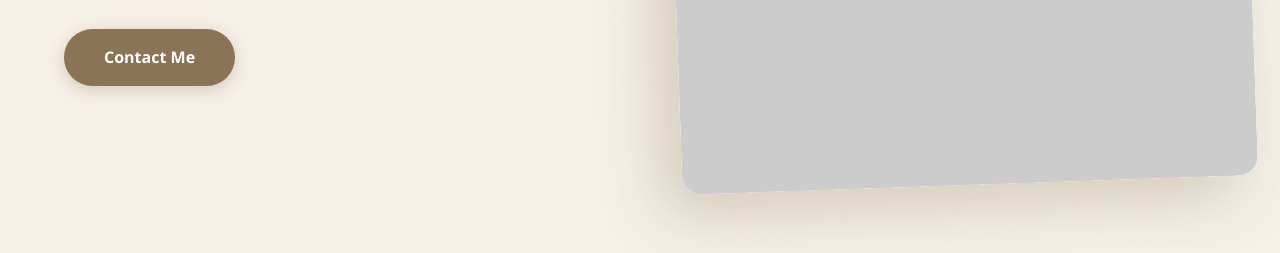
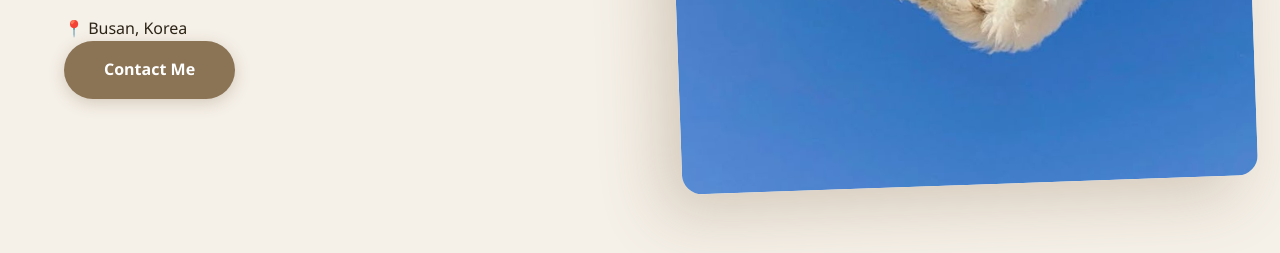
Before and after one commit to howtiser04/howtiser04.github.io, a plain HTML site: page index.html in a window 1280 px wide. Shown: the part 547-800 px from the top of the page. Drawn offline with Linux system fonts and the light colour scheme; placeholder pictures from the web are drawn by us.

Commit message:
Update index.html

```diff
--- a/index.html
+++ b/index.html
@@ -546,10 +546,11 @@
             <h1 class="hero-title">김은빈<br>Eunbin Kim</h1>
             <p class="hero-subtitle">편집 디자이너</p>
             <p class="hero-description">무분별한 정보의 분열을 합치는 디자이너입니다.</p>
+            <p class="hero-location">📍 Busan, Korea</p>
             <a href="#contact" class="cta-button">Contact Me</a>
         </div>
         <div class="hero-image">
-            <img src="https://via.placeholder.com/600x800/8B7355/FFFFFF?text=Eunbin+Kim" alt="김은빈 프로필">
+            <img src="images/profile.jpg" alt="김은빈 프로필" onerror="this.src='https://via.placeholder.com/600x800/8B7355/FFFFFF?text=Eunbin+Kim'">
         </div>
     </section>
 
```
